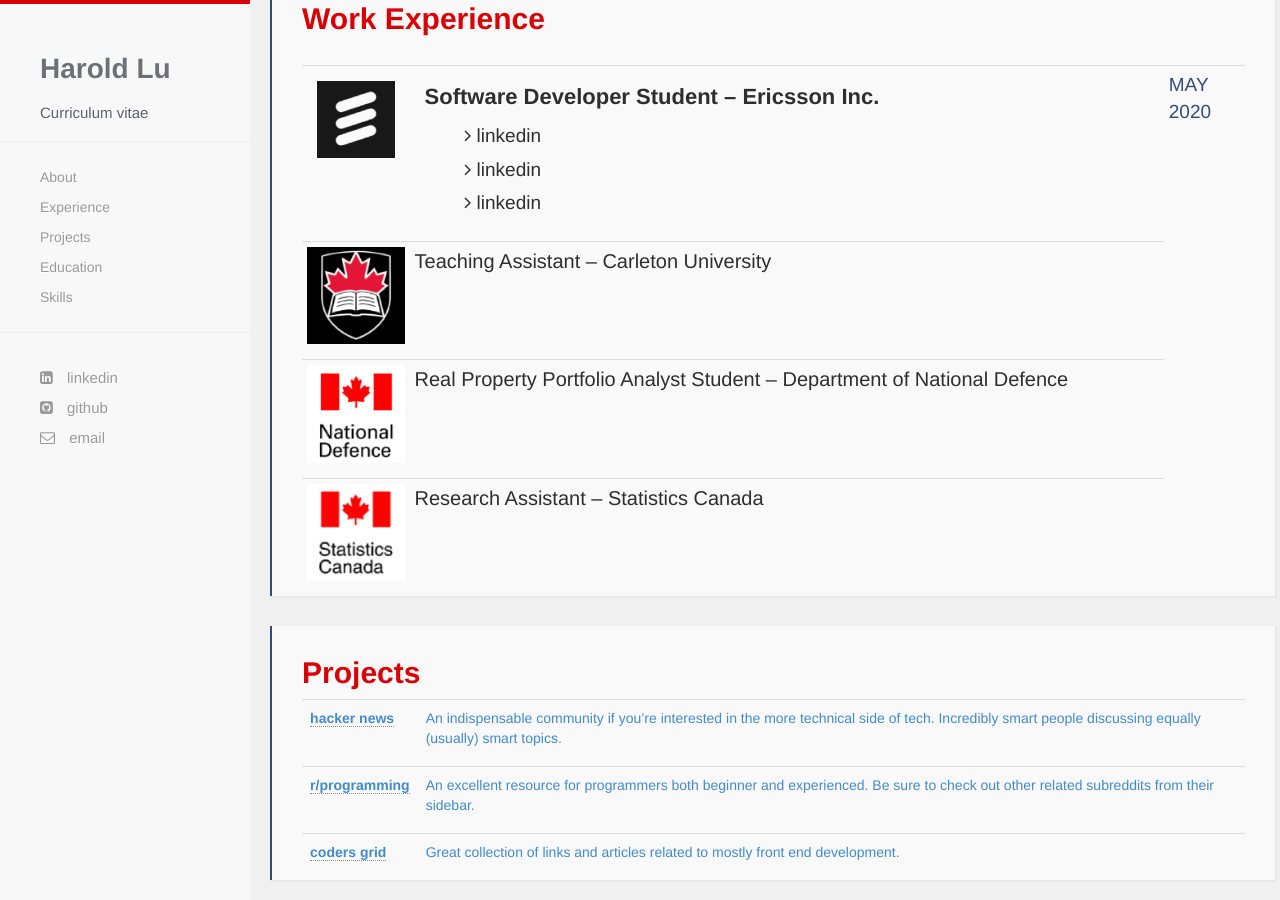
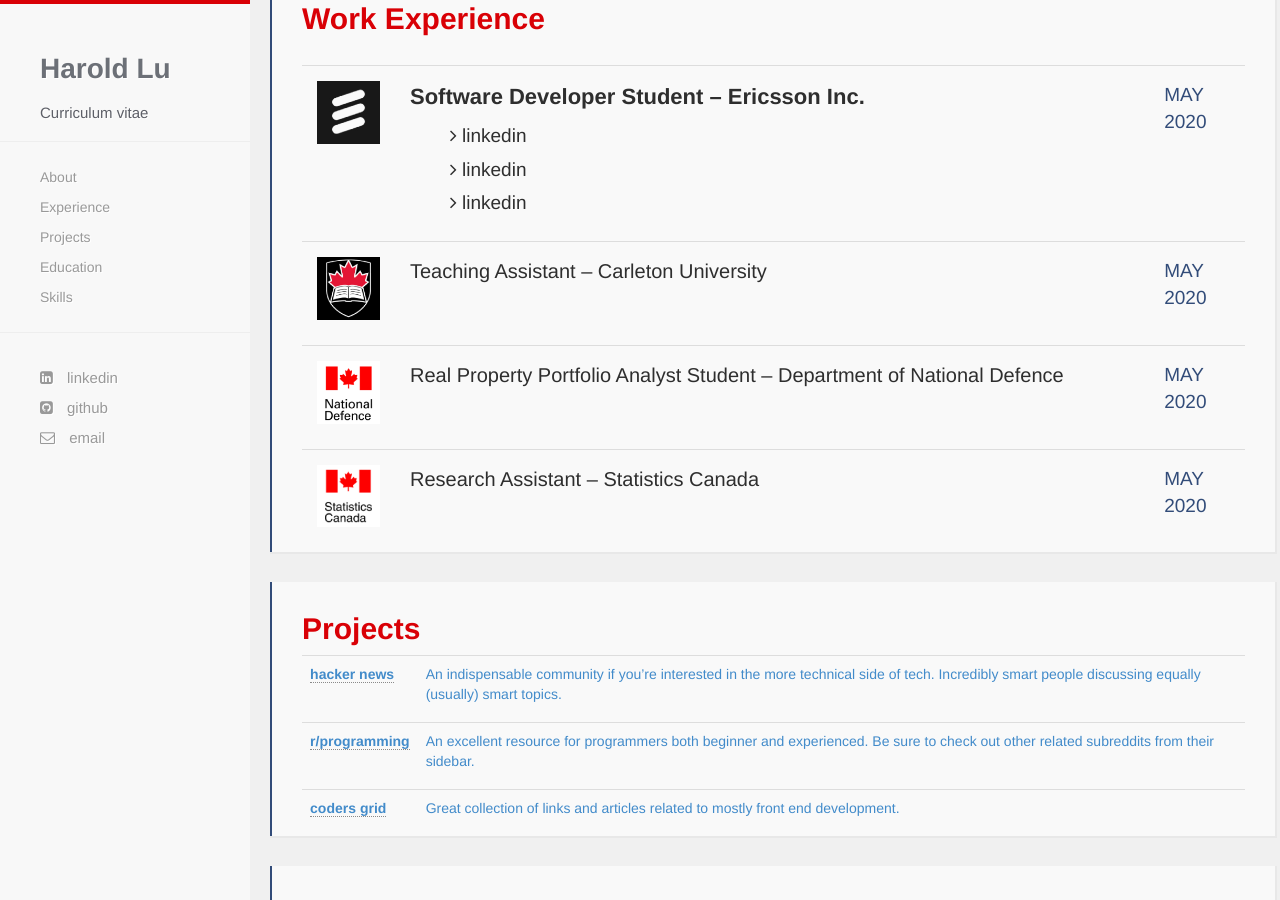
Before and after one commit to harold-lu/harold-lu.github.io, a Jekyll site: the page built from index.html, in a window 1280 px wide and 900 px high, scrolled down 1029 px. Built offline with Jekyll 4.4.1, drawn with Linux system fonts in a browser that asks for light colours; nearby versions of some CDN libraries; some web fonts are replaced.

Commit message:
table update

```diff
--- a/index.html
+++ b/index.html
@@ -40,33 +40,42 @@
 				<li><i class="fa fa-angle-right"></i> linkedin</li>
 			  </ul>
             </td>
-			<td>
+            <td style="padding:15px">
 			  <p style="color:#324C79; font-size:19px">MAY 2020</p>
 			</td>
           </tr>
           <tr>
-            <td valign="middle">
+		    <td style="padding:15px">
               <p class="p2"><span class="s1"><img src="{{ site.baseurl }}/images/carleton.jpg" alt="Carleton University logo"></span></p>
             </td>
-            <td valign="top">
+            <td style="width:80%;padding:15px">
               <p style="color:#2e2e2e;font-size:20px">Teaching Assistant &ndash; Carleton University</p>
             </td>
+		    <td style="padding:15px">
+			  <p style="color:#324C79; font-size:19px">MAY 2020</p>
+			</td>
           </tr>
           <tr>
-            <td valign="middle">
+		    <td style="padding:15px">
               <p class="p2"><span class="s1"><img src="{{ site.baseurl }}/images/dnd.jpg" alt="DND logo"></span></p>
             </td>
-            <td valign="top">
+            <td style="width:80%;padding:15px">
               <p style="color:#2e2e2e;font-size:20px">Real Property Portfolio Analyst Student &ndash; Department of National Defence</p>
             </td>
+			<td style="padding:15px">
+			  <p style="color:#324C79; font-size:19px">MAY 2020</p>
+			</td>
           </tr>
 		  <tr>
-            <td valign="middle">
+		    <td style="padding:15px">
               <p class="p1"><span class="s2"><img src="{{ site.baseurl }}/images/stats.jpg" alt="Statistics Canada logo"></span></p>
             </td>
-            <td valign="top">
+            <td style="width:80%;padding:15px">
               <p style="color:#2e2e2e;font-size:20px">Research Assistant &ndash; Statistics Canada</p>
             </td>
+			<td style="padding:15px">
+			  <p style="color:#324C79; font-size:19px">MAY 2020</p>
+			</td>
           </tr>
         </tbody>
       </table>
```
